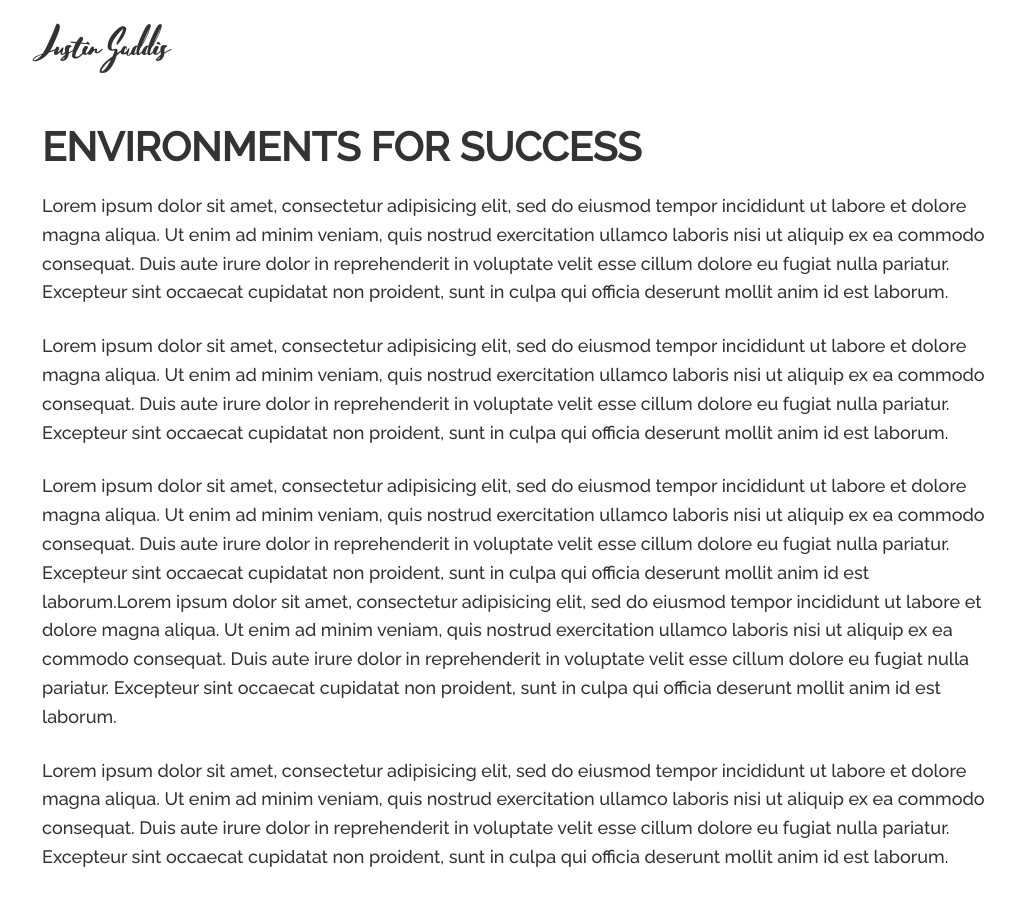
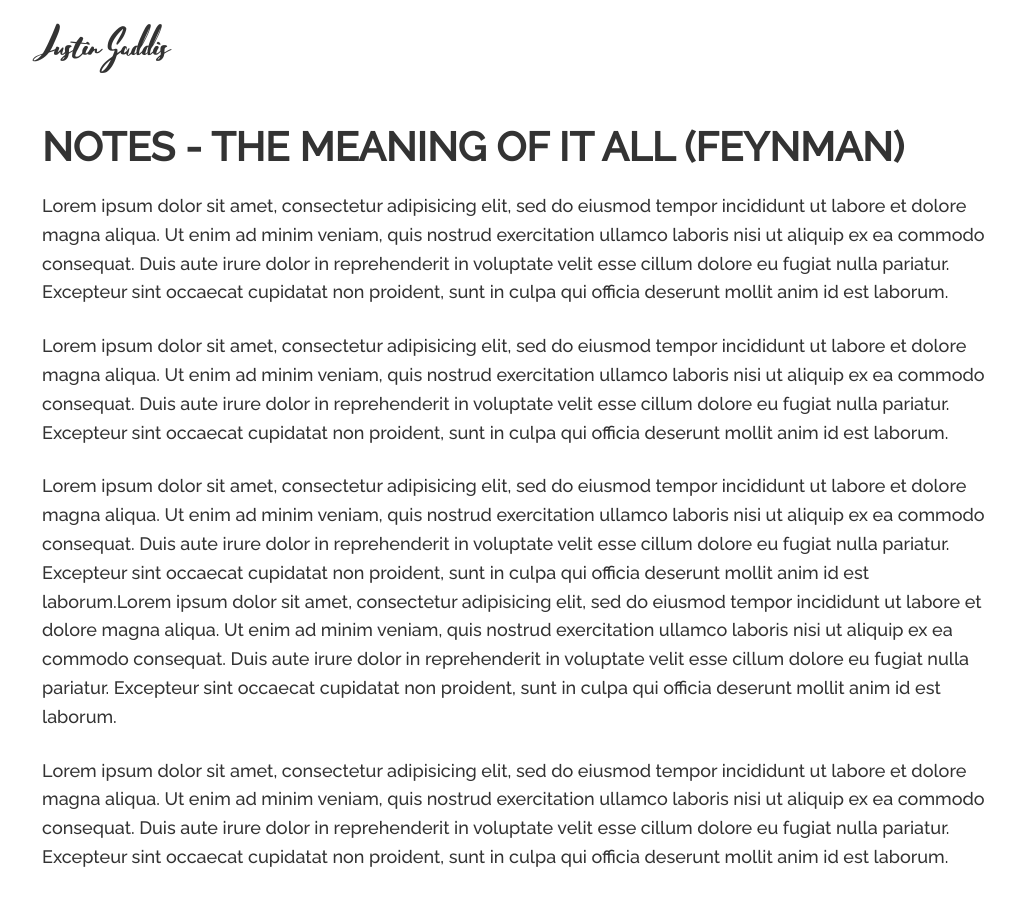
Before and after one commit to j-devs/j-devs.github.io, a Jekyll site: the page built from _posts/2020-09-10-this-is-post.md, in a window 1280 px wide. Shown: the whole page, without its empty margins (118-1133 px from the left). Built offline with Jekyll 4.4.1, drawn with Linux system fonts in a browser that asks for light colours.

Commit message:
new post

```diff
--- a/_posts/2020-09-10-this-is-post.md
+++ b/_posts/2020-09-10-this-is-post.md
@@ -1,6 +1,6 @@
 ---
 layout: post
-title: "Environments for success"
+title: "Notes - The Meaning of it All (Feynman)"
 ---
 
 Lorem ipsum dolor sit amet, consectetur adipisicing elit, sed do eiusmod tempor incididunt ut labore et dolore magna aliqua. Ut enim ad minim veniam, quis nostrud exercitation ullamco laboris nisi ut aliquip ex ea commodo consequat. Duis aute irure dolor in reprehenderit in voluptate velit esse cillum dolore eu fugiat nulla pariatur. Excepteur sint occaecat cupidatat non proident, sunt in culpa qui officia deserunt mollit anim id est laborum.
```
